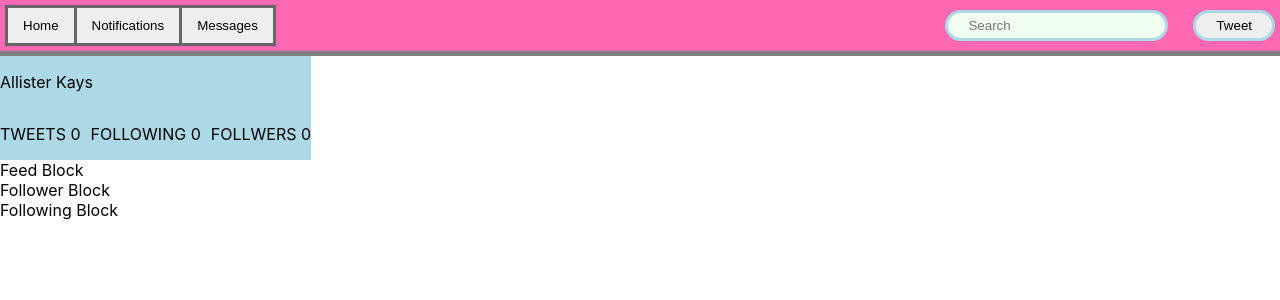
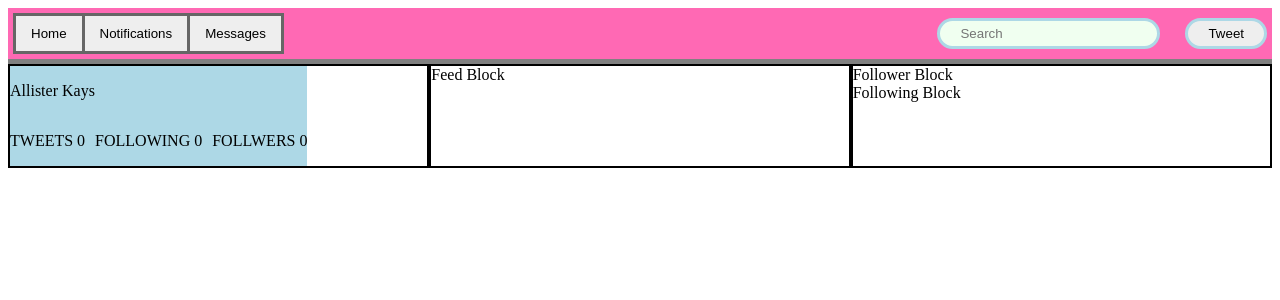
Before and after one commit to Gengur123/social-media, a React (Create React App) app: page / in a window 1280 px wide. Shown: the top 300 px of the page. Built offline with nearby package versions, Linux system fonts and the light colour scheme.

Commit message:
Add 3 columns

```diff
--- a/src/App.js
+++ b/src/App.js
@@ -17,10 +17,21 @@ function App () {
   return (
     <React.Fragment>
       <NavbarBlock tweetCountAddOne={addOne} />
-      <ProfileInfoBlock tweetCount={tweetCount} />
-      <FeedBlock />
-      <FollowerBlock />
-      <FollowingBlock />
+
+      <div class="row">
+        <div class="column">
+          <ProfileInfoBlock tweetCount={tweetCount} />
+        </div>
+
+        <div class="column">
+          <FeedBlock />
+        </div>
+
+        <div class="column">
+          <FollowerBlock />
+          <FollowingBlock />
+        </div>
+      </div>
     </React.Fragment>
   )
 }
--- a/src/components/ProfileInfoBlock.css
+++ b/src/components/ProfileInfoBlock.css
@@ -1,9 +1,9 @@
-section {
+section.profile-info-block {
   display: inline-block;
   background-color: lightblue;
 }
 
-.row {
+.profile-info-block .row {
   display: flex;
   /* height: 80px; */
   gap: 10px;
--- a/src/components/ProfileInfoBlock.jsx
+++ b/src/components/ProfileInfoBlock.jsx
@@ -4,7 +4,7 @@ import './ProfileInfoBlock.css'
 function ProfileInfoBlock ({ tweetCount }) {
 
   return (
-    <section>
+    <section class="profile-info-block">
       <p>Allister Kays</p>
       <div className="row">
         <p>TWEETS <span>{ tweetCount }</span></p>
--- a/src/index.css
+++ b/src/index.css
@@ -1,13 +1,20 @@
-body {
-  margin: 0;
-  font-family: -apple-system, BlinkMacSystemFont, 'Segoe UI', 'Roboto', 'Oxygen',
-    'Ubuntu', 'Cantarell', 'Fira Sans', 'Droid Sans', 'Helvetica Neue',
-    sans-serif;
-  -webkit-font-smoothing: antialiased;
-  -moz-osx-font-smoothing: grayscale;
+.row {
+  display: flex;
 }
 
-code {
-  font-family: source-code-pro, Menlo, Monaco, Consolas, 'Courier New',
-    monospace;
+.column {
+  border: 2px solid black;
+
+  /* flex-grow: 1;
+  flex-shrink: 1;
+  flex-basis: 33%; */
+  flex: 1 1 33%; /* shorthand for previous rules */
+
+  /* width: 33.333%; */
+  /* display: flex;
+  align-items: center; */
 }
+
+.column:first-child {
+  /* width: 1000px; */
+}
```
